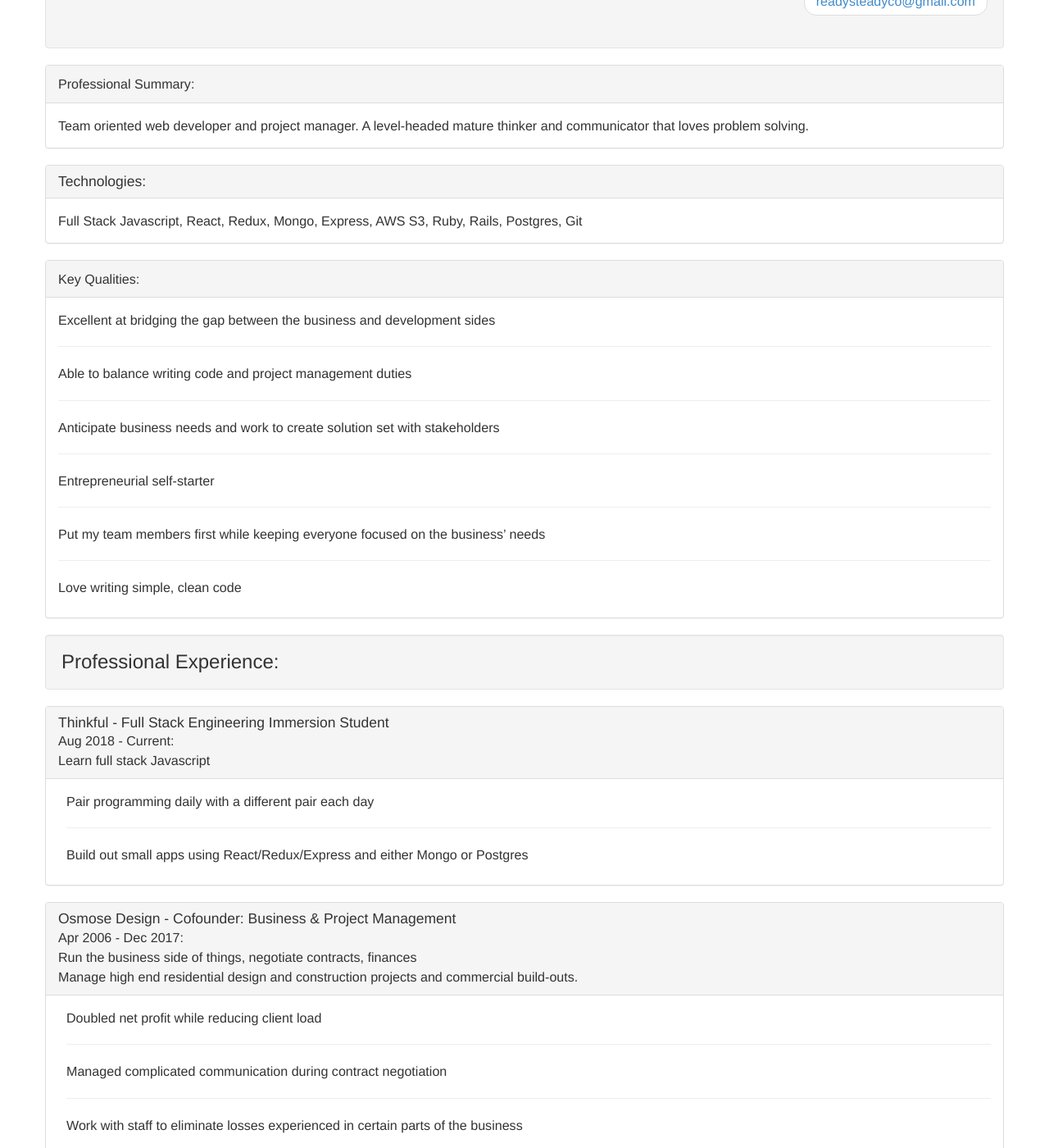
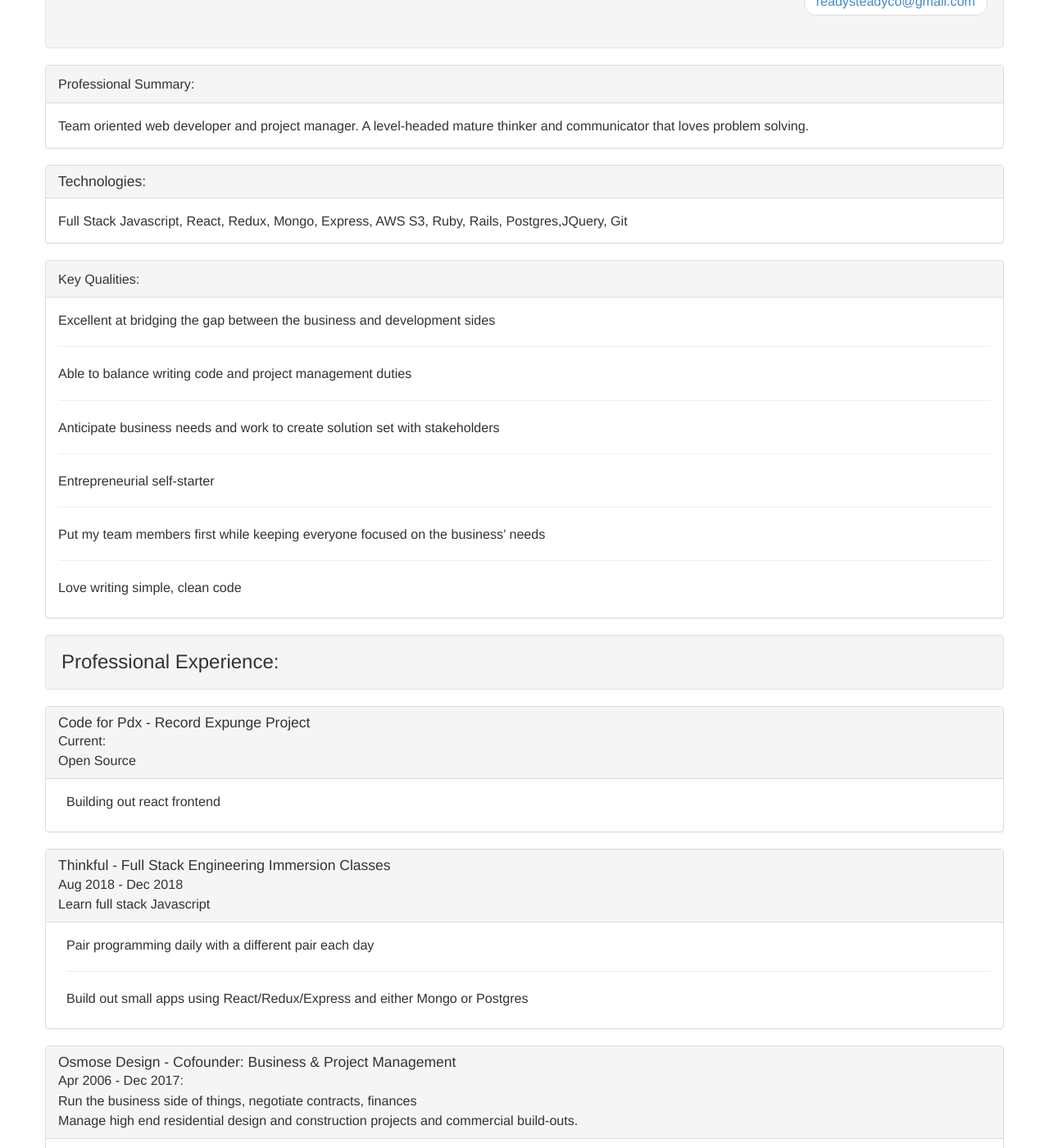
Before and after one commit to josephhess/josephhess.github.io, a Jekyll site: the page built from index.html, in a window 1280 px wide and 1400 px high, scrolled down 495 px. Shown: the whole window at 82% size. Built offline with Jekyll 4.4.1, drawn with Linux system fonts in a browser that asks for light colours; nearby versions of some CDN libraries; a style sheet for code colours, icons or effects is not loaded.

Commit message:
general updates

```diff
--- a/_layouts/default.html
+++ b/_layouts/default.html
@@ -39,7 +39,6 @@
 
             <li class="active">
               <li><a class="nav" href="http://github.com/josephhess/" target="blank"><i class="icon-github-sign"></i></a></li>
-<!--               <li><a class="nav" href="http://twitter.com/josevess/"><i class="icon-twitter-sign"></i></a></li> -->
               <li><a class="nav" href="http://linkedin.com/in/josephhess" target="blank"><i class="icon-linkedin-sign"></i></a></li>
             </li>
           </ul>
--- a/index.html
+++ b/index.html
@@ -27,7 +27,7 @@ title: Joseph Hess Resume
   <div class="panel-heading">
     <h3 class="panel-title">Technologies:</h3>
   </div>
-		 Full Stack Javascript, React, Redux, Mongo, Express, AWS S3, Ruby, Rails, Postgres, Git
+		 Full Stack Javascript, React, Redux, Mongo, Express, AWS S3, Ruby, Rails, Postgres,JQuery, Git
 </div>
 <div class="panel">
   <div class="panel-heading">Key Qualities:</div>
@@ -49,11 +49,20 @@ title: Joseph Hess Resume
 
 <h3 class="well">Professional Experience:</h3>
 
-
 <div class="panel">
   <div class="panel-heading">
-    <h3 class="panel-title">Thinkful - Full Stack Engineering Immersion Student</h3>
-    <div>Aug 2018 - Current:</div>
+    <h3 class="panel-title">Code for Pdx - Record Expunge Project</h3>
+    <div>Current:</div>
+    <div>Open Source</div>
+  </div>
+    <ul class="experience_lists">
+      <li>Building out react frontend</li>
+    </ul>
+</div>
+<div class="panel">
+  <div class="panel-heading">
+    <h3 class="panel-title">Thinkful - Full Stack Engineering Immersion Classes</h3>
+    <div>Aug 2018 - Dec 2018</div>
     <div>Learn full stack Javascript</div>
   </div>
 		<ul class="experience_lists">
```
